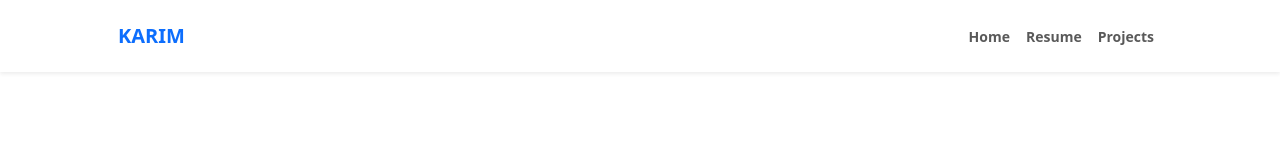
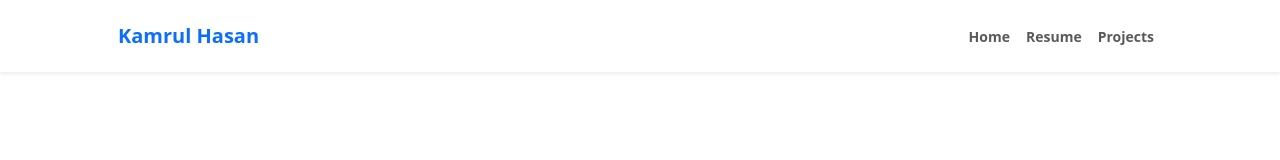
Before and after one commit to KAMRUL345/test-portfolio-mern09, a plain HTML site: page index.html in a window 1280 px wide. Drawn offline with nearby package versions, Linux system fonts and the light colour scheme.

Commit message:
Initial Changes done by kamrul

```diff
--- a/index.html
+++ b/index.html
@@ -20,7 +20,7 @@
 			>
 				<div class="container px-5">
 					<a class="navbar-brand" href="index.html"
-						><span class="fw-bolder text-primary">KARIM</span></a
+						><span class="fw-bolder text-primary">Kamrul Hasan</span></a
 					>
 					<button
 						class="navbar-toggler"
```
